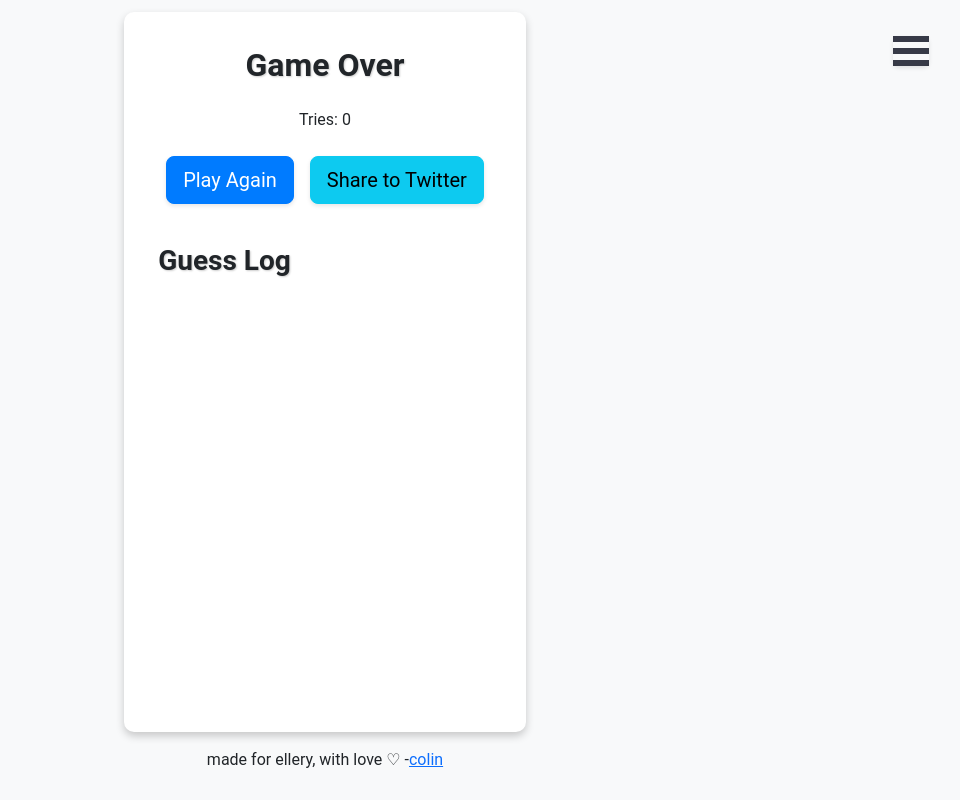
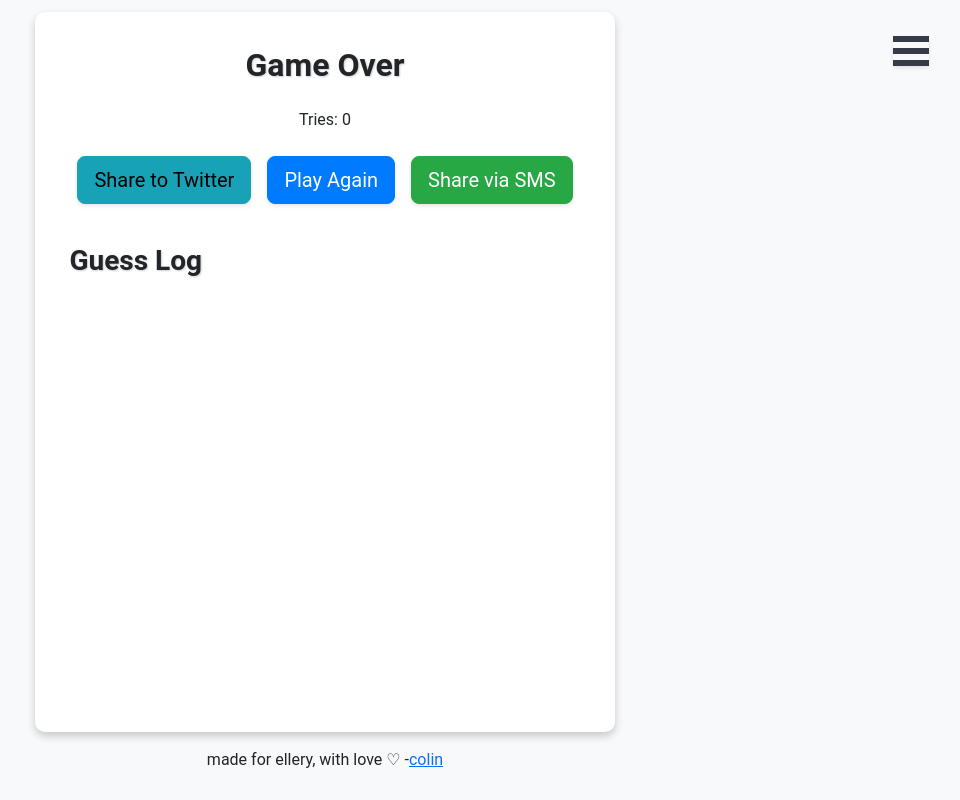
Before and after one commit to c0nD/PokeGuessr, a React (Vite) app: page /result in a window 1280 px wide. Shown: the whole page, without its empty margins (315-1275 px from the left). Built offline with nearby package versions, Linux system fonts and the light colour scheme.

Commit message:
added option to share via SMS

```diff
--- a/src/components/Result.tsx
+++ b/src/components/Result.tsx
@@ -73,12 +73,23 @@ const Result: React.FC = () => {
     return tweetContent;
   };
 
+  const formatMessageContent = () => {
+    const resultString = generateResultString();
+    const messageContent = `PokeGuessr Daily ${new Date().toLocaleDateString()} - ${tries} tries\n${resultString}`;
+    return messageContent;
+  };
+
   const shareToTwitter = () => {
     const tweetContent = formatTweetContent();
     const twitterUrl = `https://twitter.com/intent/tweet?text=${encodeURIComponent(
-      tweetContent + "\n🟩🟩🟩🟩🟩"
+      tweetContent + "\n🟩🟩🟩🟩🟩" + "\npokeguessr.me"
     )}`;
     window.open(twitterUrl, "_blank");
+  };
+  const shareToSMS = () => {
+    const messageContent = formatMessageContent();
+    const smsUrl = `sms:?&body=${encodeURIComponent(messageContent)}`;
+    window.open(smsUrl, "_blank");
   };
 
   return (
@@ -96,11 +107,14 @@ const Result: React.FC = () => {
       )}
       <p>Tries: {tries}</p>
       {bestScore !== null && <p>Best Score: {bestScore}</p>}
+      <button className="btn btn-info btn-lg" onClick={shareToTwitter}>
+        Share to Twitter
+      </button>
       <button className="btn btn-primary btn-lg" onClick={restartGame}>
         Play Again
       </button>
-      <button className="btn btn-info btn-lg" onClick={shareToTwitter}>
-        Share to Twitter
+      <button className="btn btn-success btn-lg" onClick={shareToSMS}>
+        Share via SMS
       </button>
       <div className="guess-log">
         <h3>Guess Log</h3>
--- a/src/styles/App.css
+++ b/src/styles/App.css
@@ -109,6 +109,16 @@ button {
 
 .btn-success:hover {
   background-color: var(--pokemon-color-6, #218838);
+}
+
+.result .btn-info {
+  background-color: #17a2b8;
+  border-color: #17a2b8;
+}
+
+.result .btn-info:hover {
+  background-color: #138496;
+  border-color: #117a8b;
 }
 
 .btn-primary {
```
